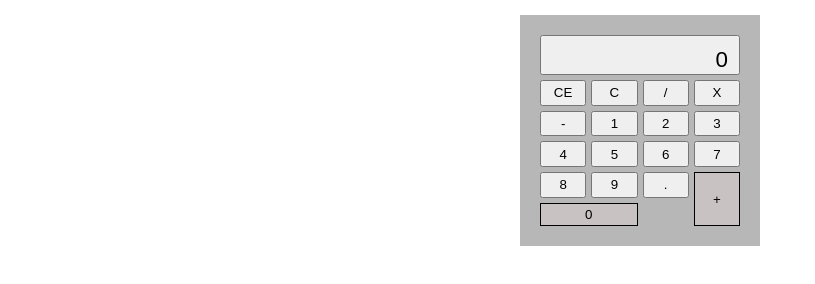
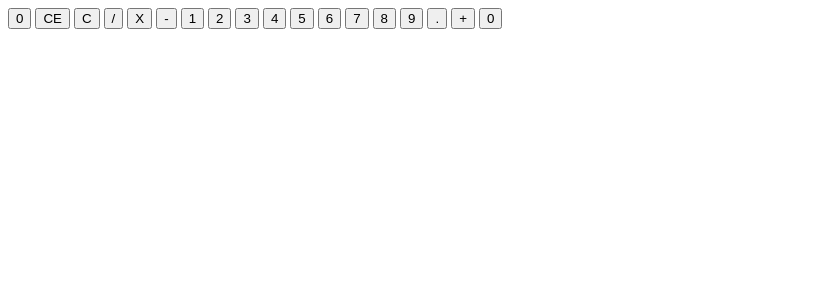
Before and after one commit to ElivanAlencar/CALCULADORA-, a plain HTML site: page index.html in a window 1280 px wide. Shown: the whole page, without its empty margins (0-815 px from the left). Drawn offline with Linux system fonts and the light colour scheme.

Commit message:
Update index.html

```diff
--- a/index.html
+++ b/index.html
@@ -1,7 +1,7 @@
 <!DOCTYPE html>
 <html lang="PT-BR">
 <head>
-    <link rel="stylesheet" href="style.css">
+    <link rel="stylesheet" href="index.html">
     <meta charset="UTF-8">
     <meta http-equiv="X-UA-Compatible" content="IE=edge">
     <meta name="viewport" content="width=device-width, initial-scale=1.0">
```
